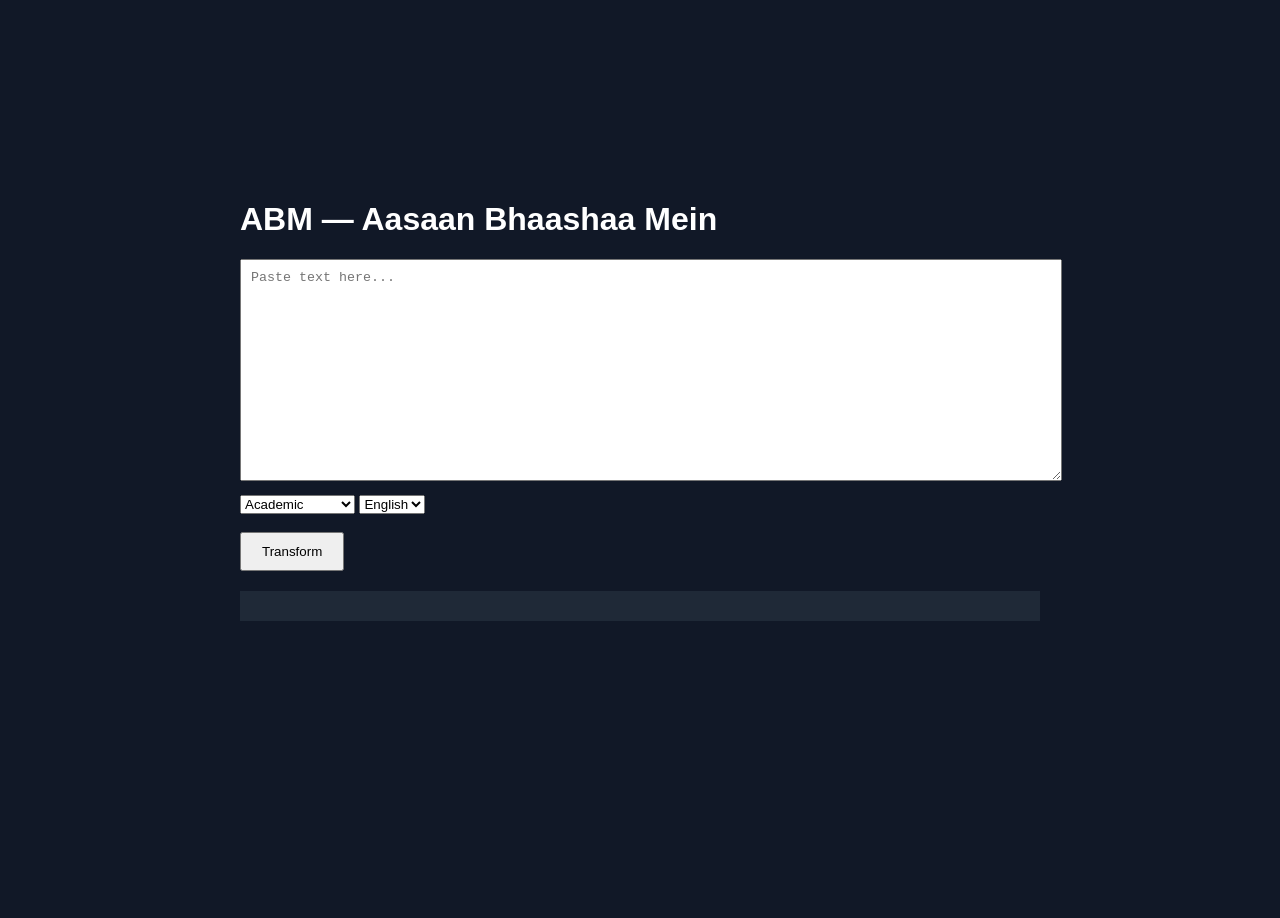
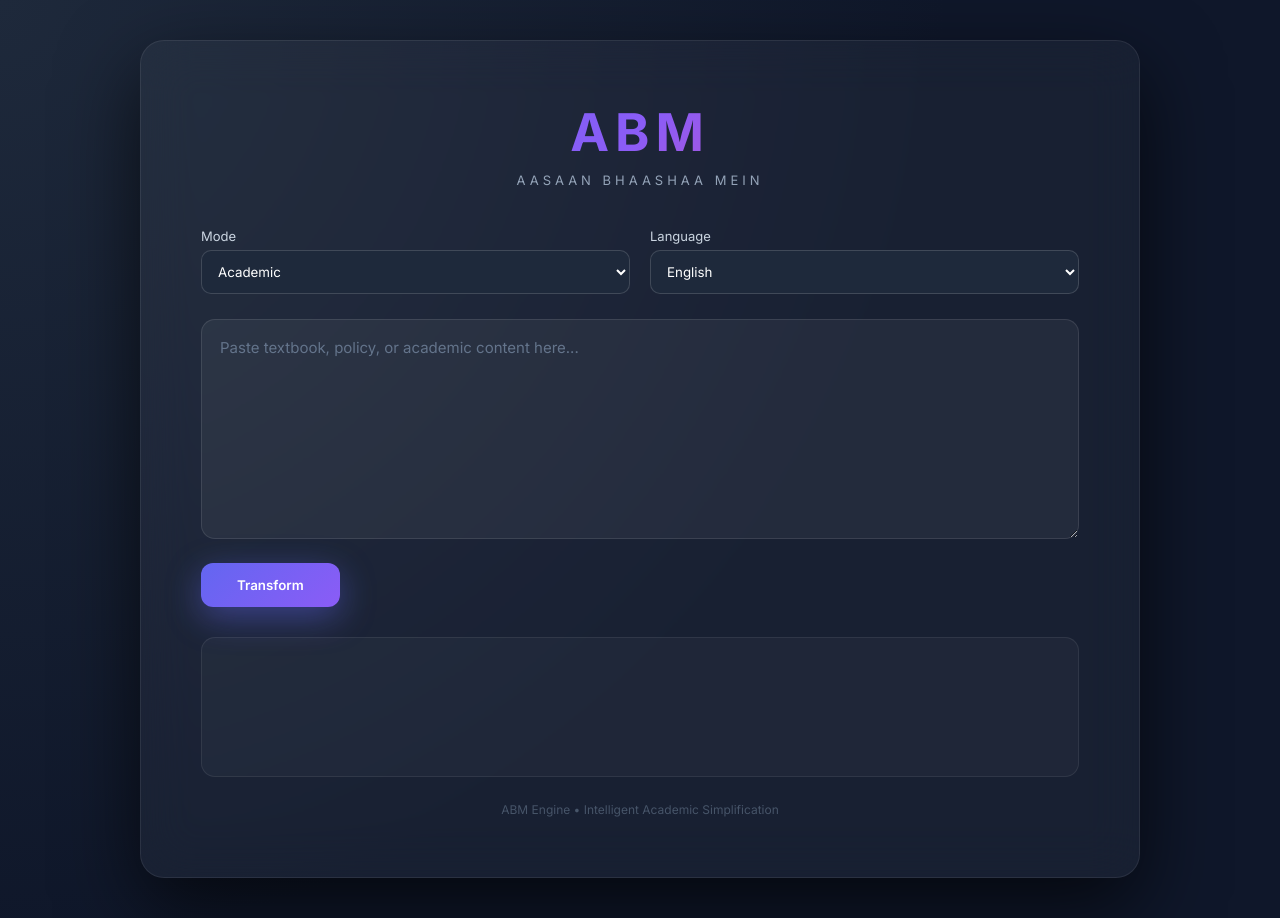
Before and after one commit to UdaySharmaMat/abm, a website: page public/index.html in a window 1280 px wide. Before the commit the page ends 800 px from the top, so only its background shows below. Drawn offline with Linux system fonts and the light colour scheme.

Commit message:
restore professional UI

```diff
--- a/public/index.html
+++ b/public/index.html
@@ -4,40 +4,135 @@
 <meta charset="UTF-8">
 <title>ABM — Aasaan Bhaashaa Mein</title>
 
+<link href="https://fonts.googleapis.com/css2?family=Inter:wght@300;400;500;600;700&display=swap" rel="stylesheet">
+
 <style>
+
+*{
+margin:0;
+padding:0;
+box-sizing:border-box;
+font-family:'Inter',sans-serif;
+}
+
 body{
-font-family:Arial, sans-serif;
-background:#111827;
-color:white;
+background:radial-gradient(circle at top left,#1e293b,#0f172a 60%);
+color:#f8fafc;
 display:flex;
 justify-content:center;
 align-items:center;
-height:100vh;
-margin:0;
+min-height:100vh;
+padding:40px 20px;
 }
 
 .container{
-width:800px;
+width:100%;
+max-width:1000px;
+background:rgba(255,255,255,0.04);
+backdrop-filter:blur(25px);
+border:1px solid rgba(255,255,255,0.08);
+border-radius:24px;
+padding:60px;
+box-shadow:0 30px 80px rgba(0,0,0,0.65);
+}
+
+.logo{
+text-align:center;
+margin-bottom:40px;
+}
+
+.logo-main{
+font-size:52px;
+font-weight:700;
+letter-spacing:6px;
+background:linear-gradient(135deg,#6366f1,#8b5cf6,#ec4899);
+-webkit-background-clip:text;
+-webkit-text-fill-color:transparent;
+}
+
+.logo-sub{
+font-size:13px;
+letter-spacing:4px;
+color:#94a3b8;
+margin-top:8px;
+text-transform:uppercase;
+}
+
+.controls{
+display:grid;
+grid-template-columns:1fr 1fr;
+gap:20px;
+margin-bottom:25px;
+}
+
+label{
+font-size:13px;
+color:#cbd5e1;
+margin-bottom:6px;
+display:block;
+}
+
+select{
+width:100%;
+padding:12px;
+border-radius:10px;
+border:1px solid rgba(255,255,255,0.15);
+background:#1e293b;
+color:#fff;
 }
 
 textarea{
 width:100%;
-height:200px;
-margin-bottom:10px;
-padding:10px;
+min-height:220px;
+padding:18px;
+border-radius:14px;
+border:1px solid rgba(255,255,255,0.1);
+background:rgba(255,255,255,0.05);
+color:#fff;
+font-size:15px;
+margin-bottom:20px;
+resize:vertical;
+}
+
+textarea::placeholder{
+color:#64748b;
 }
 
 button{
-padding:10px 20px;
+background:linear-gradient(135deg,#6366f1,#8b5cf6);
+border:none;
+padding:14px 36px;
+border-radius:12px;
+color:white;
+font-weight:600;
 cursor:pointer;
+transition:.25s;
+box-shadow:0 10px 35px rgba(99,102,241,.45);
 }
 
-.output{
-margin-top:20px;
-background:#1f2937;
-padding:15px;
+button:hover{
+transform:translateY(-2px);
+box-shadow:0 15px 45px rgba(139,92,246,.6);
+}
+
+.output-box{
+margin-top:30px;
+padding:22px;
+border-radius:14px;
+background:rgba(255,255,255,0.03);
+border:1px solid rgba(255,255,255,0.08);
+min-height:140px;
 white-space:pre-wrap;
+line-height:1.6;
 }
+
+.footer{
+margin-top:25px;
+font-size:12px;
+color:#475569;
+text-align:center;
+}
+
 </style>
 </head>
 
@@ -45,30 +140,43 @@ white-space:pre-wrap;
 
 <div class="container">
 
-<h1>ABM — Aasaan Bhaashaa Mein</h1>
+<div class="logo">
+<div class="logo-main">ABM</div>
+<div class="logo-sub">Aasaan Bhaashaa Mein</div>
+</div>
 
-<textarea id="inputText" placeholder="Paste text here..."></textarea>
+<div class="controls">
 
-<br>
-
+<div>
+<label>Mode</label>
 <select id="mode">
 <option value="academic">Academic</option>
 <option value="upsc">UPSC</option>
 <option value="administrative">Administrative</option>
-<option value="policy">Policy</option>
+<option value="policy">Policy Analysis</option>
 <option value="plain">Plain Language</option>
 </select>
+</div>
 
+<div>
+<label>Language</label>
 <select id="language">
 <option value="english">English</option>
 <option value="hindi">Hindi</option>
 </select>
+</div>
 
-<br><br>
+</div>
+
+<textarea id="inputText" placeholder="Paste textbook, policy, or academic content here..."></textarea>
 
 <button onclick="simplifyText()">Transform</button>
 
-<div class="output" id="output"></div>
+<div class="output-box" id="output"></div>
+
+<div class="footer">
+ABM Engine • Intelligent Academic Simplification
+</div>
 
 </div>
 
@@ -107,7 +215,7 @@ const data=await response.json();
 if(data.result){
 output.innerText=data.result;
 }else{
-output.innerText="Server error";
+output.innerText="Server Error";
 }
 
 }catch(error){
```
